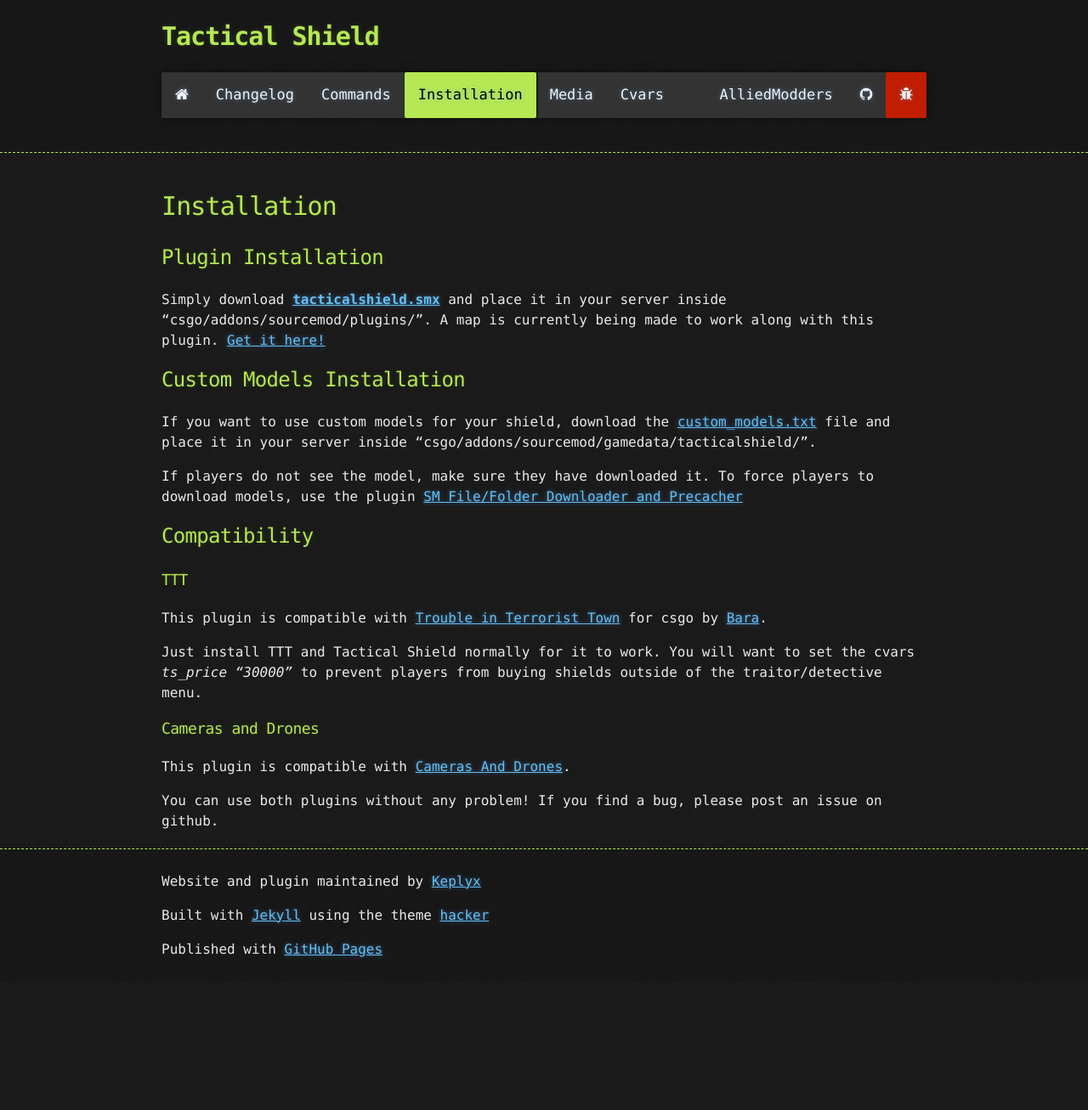
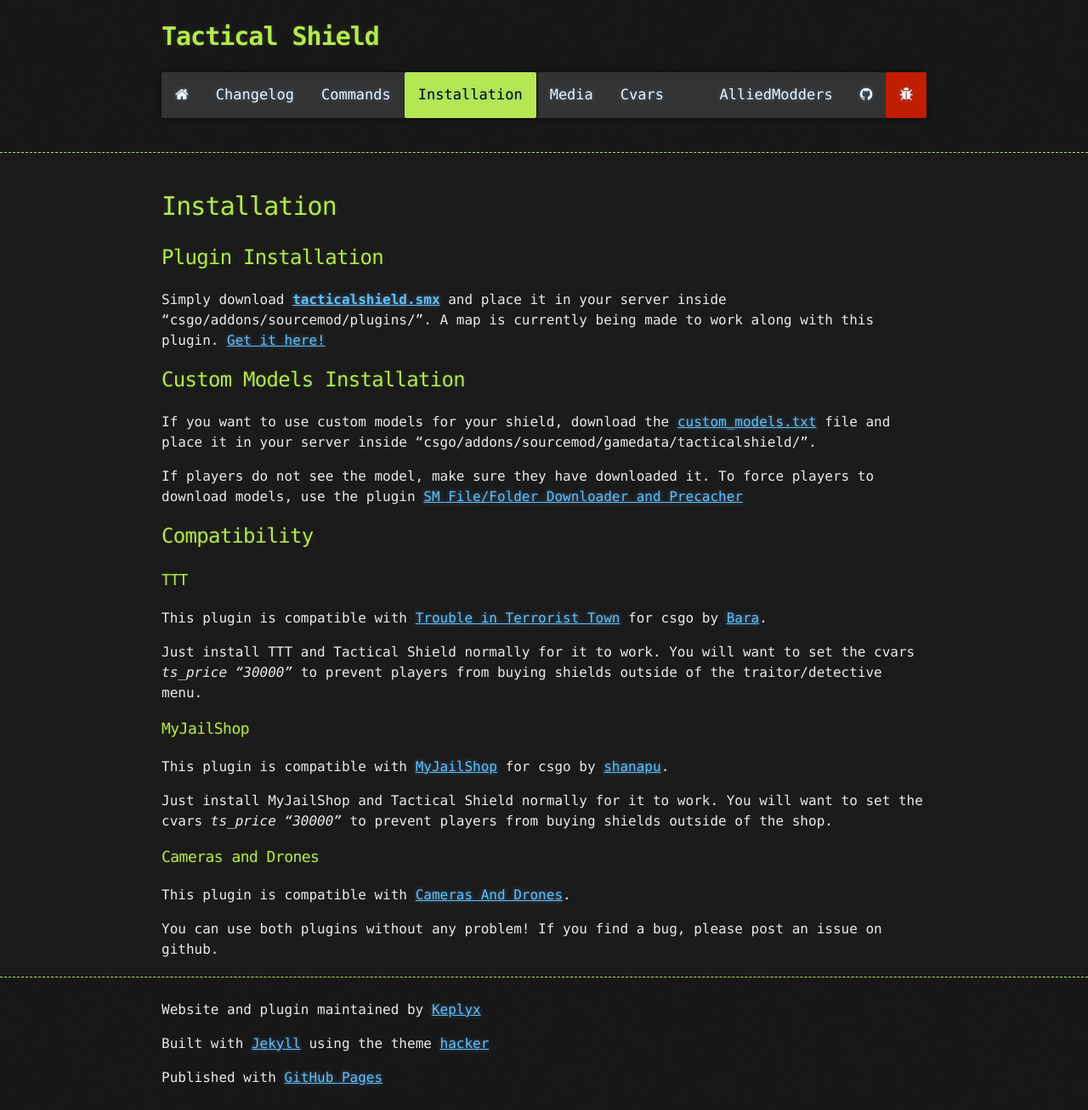
Before and after one commit to Keplyx/TacticalShield, a Jekyll site: the page built from docs/installation.md, in a window 1280 px wide. Shown: the whole page at 85% size. Built offline with Jekyll 4.4.1, drawn with Linux system fonts in a browser that asks for light colours; the repository's description, which GitHub fills in, is left out; before the commit the page ends 1156 px from its top, so only the background shows below that.

Commit message:
Added myjailshop compatibility info

```diff
--- a/docs/installation.md
+++ b/docs/installation.md
@@ -24,6 +24,12 @@ This plugin is compatible with [Trouble in Terrorist Town](https://github.com/Ba
 Just install TTT and Tactical Shield normally for it to work.
 You will want to set the cvars *ts_price "30000"* to prevent players from buying shields outside of the traitor/detective menu.
 
+### MyJailShop
+This plugin is compatible with [MyJailShop](https://github.com/shanapu/MyJailShop) for csgo by [shanapu](https://github.com/shanapu).
+
+Just install MyJailShop and Tactical Shield normally for it to work.
+You will want to set the cvars *ts_price "30000"* to prevent players from buying shields outside of the shop.
+
 ### Cameras and Drones
 This plugin is compatible with [Cameras And Drones](https://keplyx.github.io/cameras-and-drones/).
 
```
